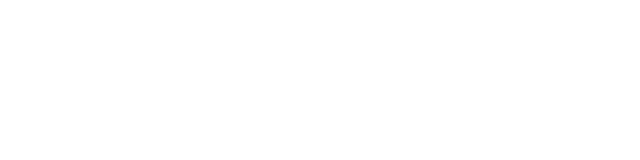
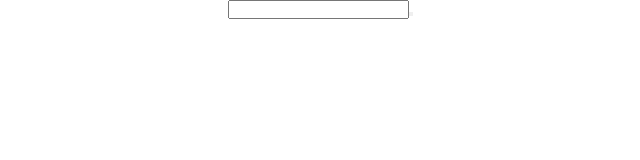
Before and after one commit to felipe1208-prog/pagina-ejercicios, a Vue app: page /ejercicio3 in a window 1280 px wide. Shown: the top 160 px of the page, without its empty margins (320-960 px from the left). Built offline with nearby package versions, Linux system fonts and the light colour scheme; a web font is replaced by a local one.

Commit message:
nueva vista 3

```diff
--- a/src/views/Ejercicio3.vue
+++ b/src/views/Ejercicio3.vue
@@ -1,5 +1,42 @@
-<script setup></script>
+<script setup>
+import { ref } from 'vue';
+import axios from 'axios';
 
-<template></template>
+const sueldo = ref(0);
+const mensajeError = ref("");
 
-<style scoped></style>
+const calcularSueldo = async () => {
+    try {
+        const response = await axios.post(`https://localhost:7242/api/Ejercicio3?sueldo=${sueldo.value}`);
+        sueldo.value = response.data;
+    } catch (error) {
+        if (error.response) {
+            mensajeError.value = error.response.data;
+        } else {
+            console.error("Error al calcular el sueldo: ", error);
+        }
+    }
+}
+
+</script>
+
+<template>
+    <div class="container">
+        <div class="label-boton">
+            <input type="text" class="ingreso">
+            <button class="boton"></button>
+        </div>
+            <div class="resultados"></div>
+    </div>
+</template>
+
+<style scoped>
+.container {
+    display: flex;
+    justify-content: center;
+    align-items: center;
+    flex-direction: column;
+}
+
+
+</style>
--- a/src/views/Home.vue
+++ b/src/views/Home.vue
@@ -130,6 +130,9 @@ const listaTarjetasEjercicios = ref([
     box-sizing: border-box;
 }
 
+</style>
+
+<style scoped>
 .container {
     text-align: center;
     background:
```
Also changed, not shown: assets/icons8-loader.gif (deleted).
